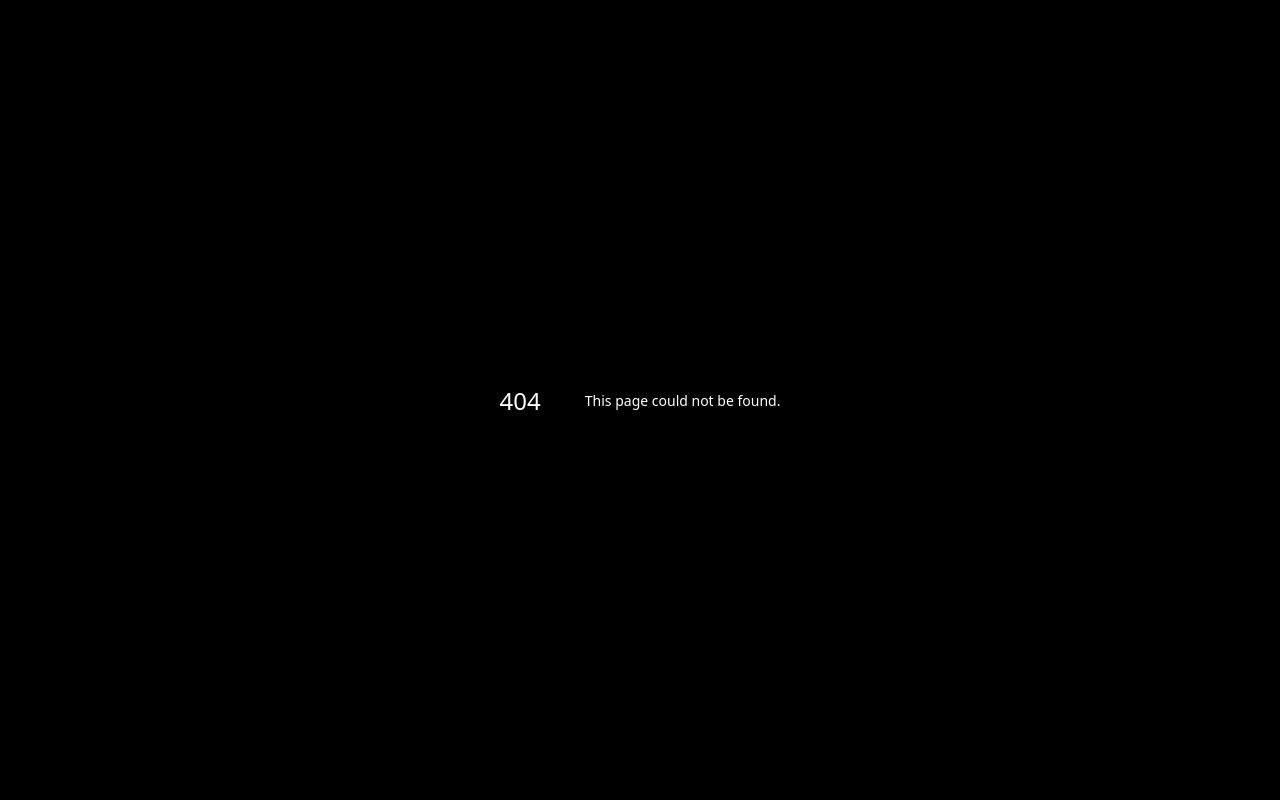
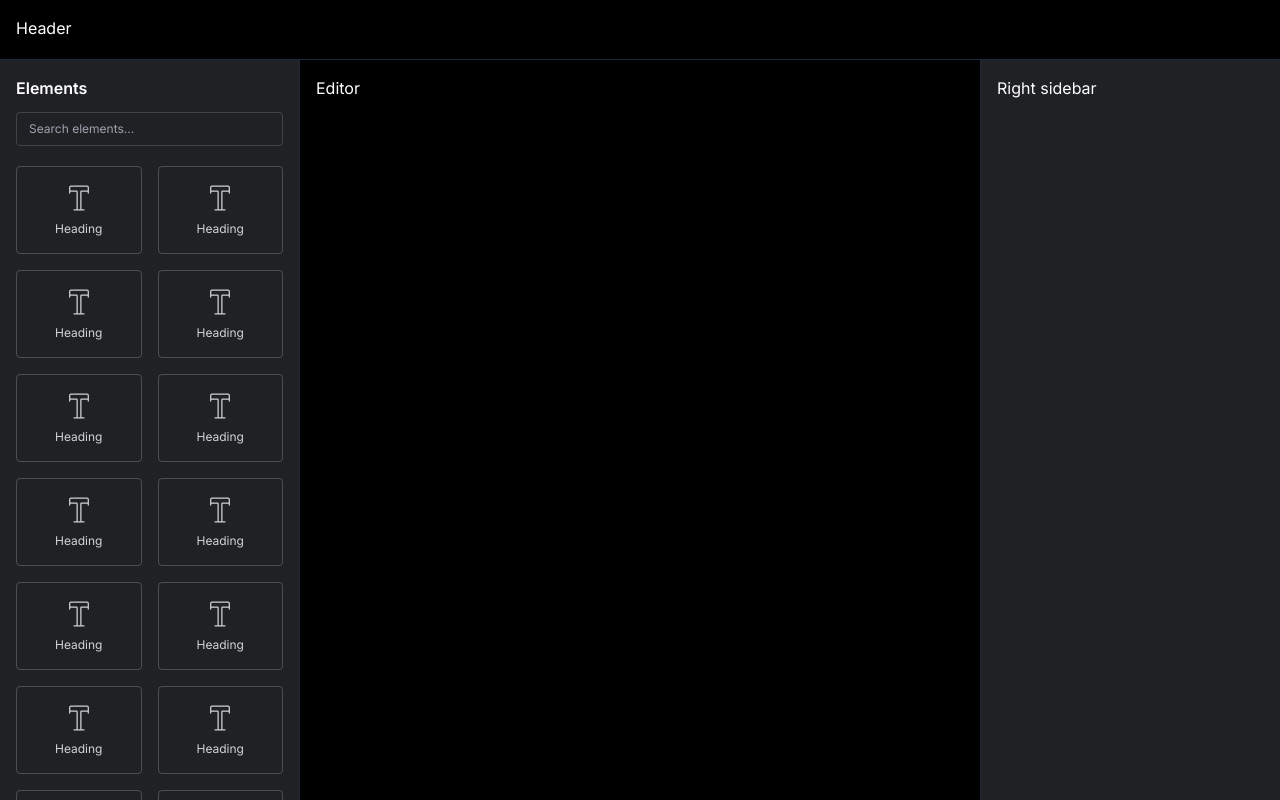
Before and after one commit to codersandipdas/link-in-bio, a Next.js app: page /editor in a window 1280 px wide. Before the commit this address had no page. Built offline with nearby package versions, Linux system fonts and the light colour scheme.

Commit message:
created basic dashboard layout

```diff
--- /dev/null
+++ b/src/app/editor/page.tsx
@@ -0,0 +1,80 @@
+import React from 'react';
+import { CiText } from 'react-icons/ci';
+
+const elements = [
+  {
+    id: '1',
+  },
+  {
+    id: '2',
+  },
+  {
+    id: '3',
+  },
+  {
+    id: '4',
+  },
+  {
+    id: '5',
+  },
+  {
+    id: '6',
+  },
+  {
+    id: '7',
+  },
+  {
+    id: '8',
+  },
+];
+
+const Editor = () => {
+  return (
+    <div className='h-screen flex flex-col overflow-hidden'>
+      <header className='shrink-0 h-[60px] p-4 border-b border-slate-800'>
+        Header
+      </header>
+      <main className='flex-1 flex overflow-hidden'>
+        <aside className='w-[300px] shrink-0 border-r bg-[#1f2124] border-slate-800 overflow-x-hidden overflow-y-auto'>
+          <div className='p-4'>
+            <h2 className='font-semibold'>Elements</h2>
+            <div className='font-semibold sticky top-0 bg-[#1f2124] py-3'>
+              <input
+                className='w-full rounded py-2 px-3 text-xs font-normal border border-white/15 focus:border-white focus:outline-none bg-transparent'
+                placeholder='Search elements...'
+              />
+            </div>
+            <div className='grid grid-cols-2 gap-4 mt-2 text-white/80'>
+              {elements.map((element) => (
+                <button
+                  key={element.id}
+                  className='p-4 rounded border border-white/20 flex flex-col items-center gap-2 hover:bg-white/10 transition-all'
+                >
+                  <CiText size={30} />
+                  <p className='text-xs'>Heading</p>
+                </button>
+              ))}
+              {elements.map((element) => (
+                <button
+                  key={element.id}
+                  className='p-4 rounded border border-white/20 flex flex-col items-center gap-2 hover:bg-white/10 transition-all'
+                >
+                  <CiText size={30} />
+                  <p className='text-xs'>Heading</p>
+                </button>
+              ))}
+            </div>
+          </div>
+        </aside>
+
+        <div className='flex-1 p-4'>Editor</div>
+
+        <aside className='p-4 w-[300px] border-l border-slate-800 bg-[#1f2124]'>
+          Right sidebar
+        </aside>
+      </main>
+    </div>
+  );
+};
+
+export default Editor;
```
Also changed, not shown: package.json (+5 -4 lines), 1 other file (tests, documents, lock files or other folders).
